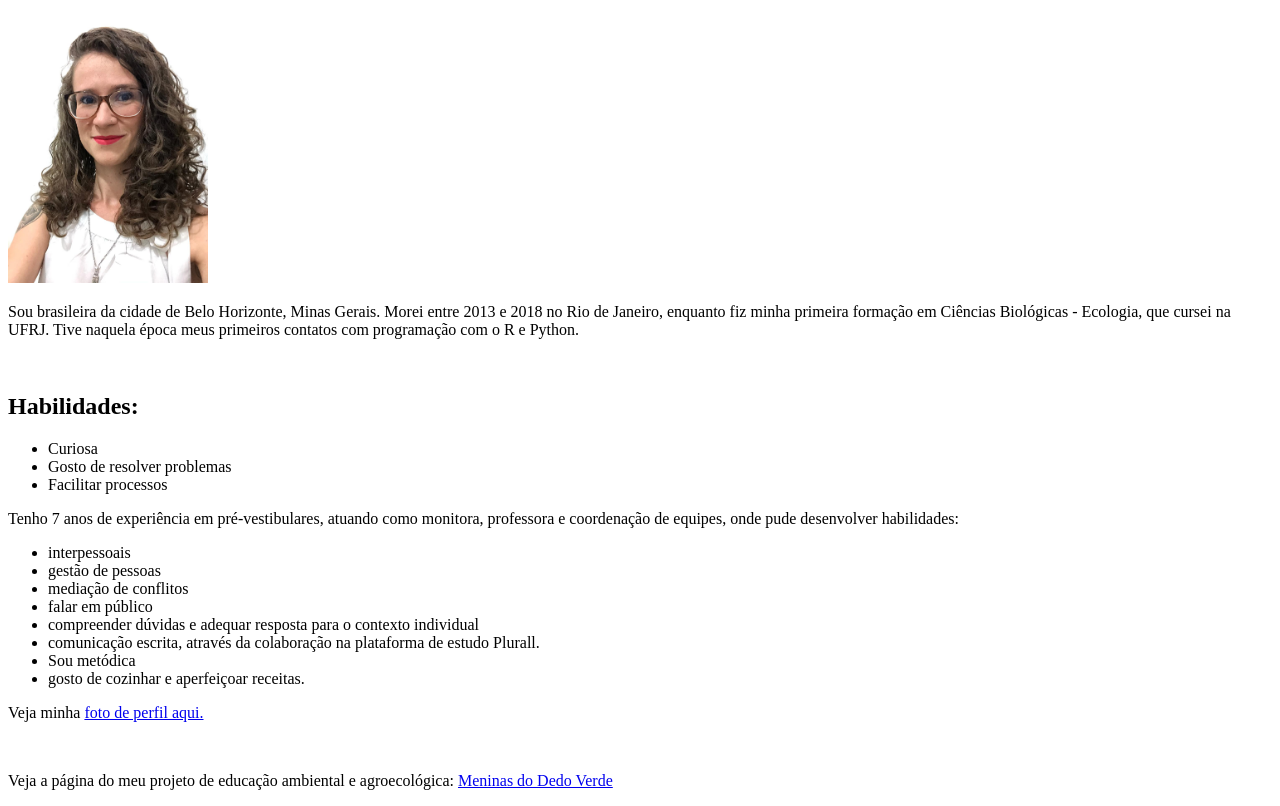
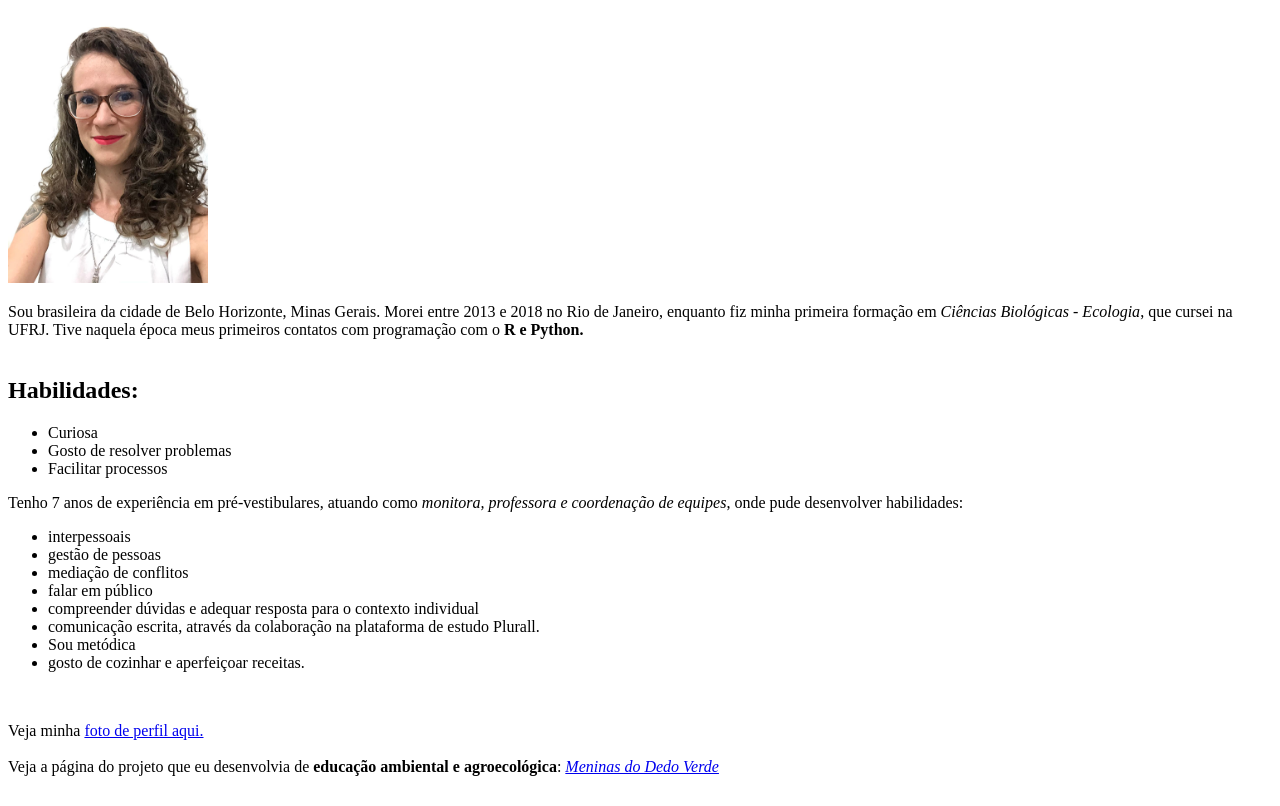
Before and after one commit to ligiabicalho/ligiabicalho.github.io, a plain HTML site: page index.html in a window 1280 px wide. Shown: the part 110-916 px from the top of the page. Drawn offline with Linux system fonts and the light colour scheme.

Commit message:
Requisito 7: partes do Portfólio destacado em negrito ou italico

```diff
--- a/index.html
+++ b/index.html
@@ -10,8 +10,8 @@
     <h1>Portifólio Web</h1>
     <h2>Lígia Carneiro Bicalho</h2>
     <img id="foto-perfil" src='foto-perfil-2021.jpeg' alt='Foto da Lígia de rosto, ela usa os cabelos cacheados soltos, abaixo do ombro. Ela usa óculos de armação quadrada marrom e blusa branca. Possui uma tatuagem no ombro direito' width="200px">
-    <p>Sou brasileira da cidade de Belo Horizonte, Minas Gerais. Morei entre 2013 e 2018  no Rio de Janeiro, enquanto fiz minha primeira formação em Ciências Biológicas - Ecologia, que cursei na UFRJ. Tive naquela época meus primeiros contatos com programação com o R e Python.
-    <br></p>
+    <p>Sou brasileira da cidade de Belo Horizonte, Minas Gerais. Morei entre 2013 e 2018  no Rio de Janeiro, enquanto fiz minha primeira formação em <em>Ciências Biológicas - Ecologia</em>, que cursei na UFRJ. Tive naquela época meus primeiros contatos com programação com o <strong>R e Python.</strong>
+    <br>
     <br>
     <h2>Habilidades:</h2>
     <ul>
@@ -19,7 +19,7 @@
         <li>Gosto de resolver problemas</li>
         <li>Facilitar processos</li>
     </ul>
-    <p>Tenho 7 anos de experiência em pré-vestibulares, atuando como monitora, professora e coordenação de equipes, onde pude desenvolver habilidades:</p>
+    Tenho 7 anos de experiência em pré-vestibulares, atuando como <em>monitora, professora e coordenação de equipes</em>, onde pude desenvolver habilidades:</p>
     <ul><li>interpessoais</li>
         <li>gestão de pessoas</li>
         <li>mediação de conflitos</li>
@@ -28,9 +28,9 @@
         <li>comunicação escrita, através da colaboração na plataforma de estudo Plurall.</li>
         <li>Sou metódica</li>
         <li>gosto de cozinhar e aperfeiçoar receitas.</li>
-    </ul>
-    <p>Veja minha <a href="#foto-perfil">foto de perfil aqui.</a></p>
-    <br>
-    <p>Veja a página do meu projeto de educação ambiental e agroecológica: <a href="http://meninasdodedoverde.com.br" target:_blanck>Meninas do Dedo Verde</a></p>
+    </ul><br>
+    <p>Veja minha <a href="#foto-perfil">foto de perfil aqui.</a>
+    <br><br>
+    Veja a página do projeto que eu desenvolvia de <strong>educação ambiental e agroecológica</strong>: <a href="http://meninasdodedoverde.com.br" target:_blanck><em>Meninas do Dedo Verde</em></a></p>
 </body>
 </html>
```
